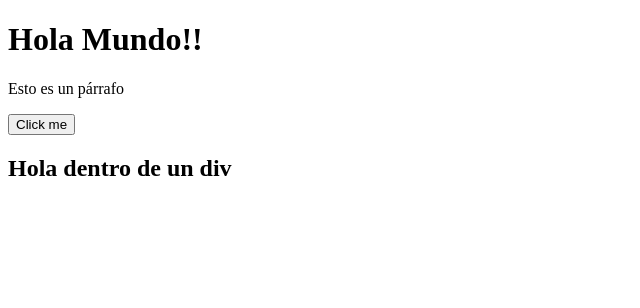
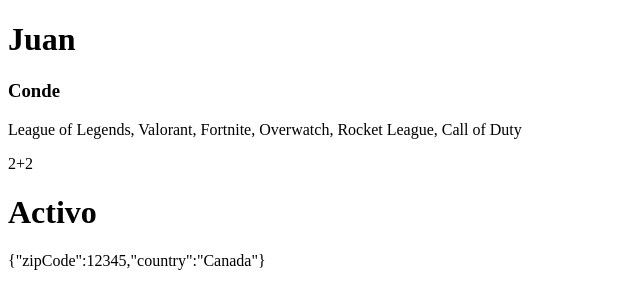
Before and after one commit to jcconde/react-first-steps, a React (Vite) app: page / in a window 1280 px wide. Shown: the top 308 px of the page, without its empty margins (0-640 px from the left). Built offline with nearby package versions, Linux system fonts and the light colour scheme.

Commit message:
Update MyAwesomeApp with dynamic content and activate it in main render

```diff
--- a/src/MyAwesomeApp.tsx
+++ b/src/MyAwesomeApp.tsx
@@ -1,8 +1,25 @@
+const firstname = 'Juan';
+const lastName = 'Conde';
+
+const favoriteGames = ['League of Legends', 'Valorant', 'Fortnite', 'Overwatch', 'Rocket League', 'Call of Duty'];
+const isActive = true;
+
+const address = {
+  zipCode: 12345,
+  country: 'Canada'
+}
+
 export function MyAwesomeApp() {
   return (
     <>
-      <h1>Juan</h1>
-      <h3>Conde</h3>
+      <h1>{firstname}</h1>
+      <h3>{lastName}</h3>
+
+      <p>{favoriteGames.join(', ')}</p>
+      <p>2+2</p>
+      <h1>{isActive ? 'Activo' : 'No activo'}</h1>
+
+      <p>{JSON.stringify(address)}</p>
     </>
   );
 }
--- a/src/main.tsx
+++ b/src/main.tsx
@@ -42,12 +42,12 @@
 //   </>,
 // );
 
-import { FirstStepsApp } from "./FirstStepsApp.tsx";
-// import { MyAwesomeApp } from "./MyAwesomeApp.tsx";
+// import { FirstStepsApp } from "./FirstStepsApp.tsx";
+import { MyAwesomeApp } from "./MyAwesomeApp.tsx";
 
 createRoot(document.getElementById('root')!).render(
   <StrictMode>
-    <FirstStepsApp/>
-    {/*<MyAwesomeApp/>*/}
+    {/*<FirstStepsApp/>*/}
+    <MyAwesomeApp/>
   </StrictMode>,
 );
```
